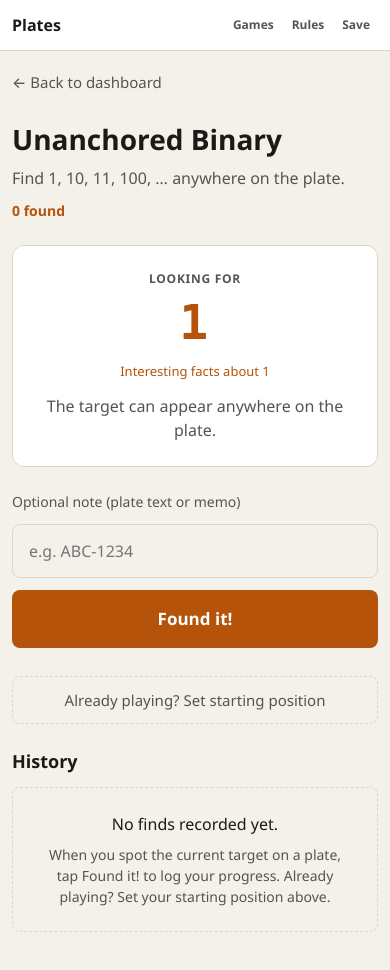
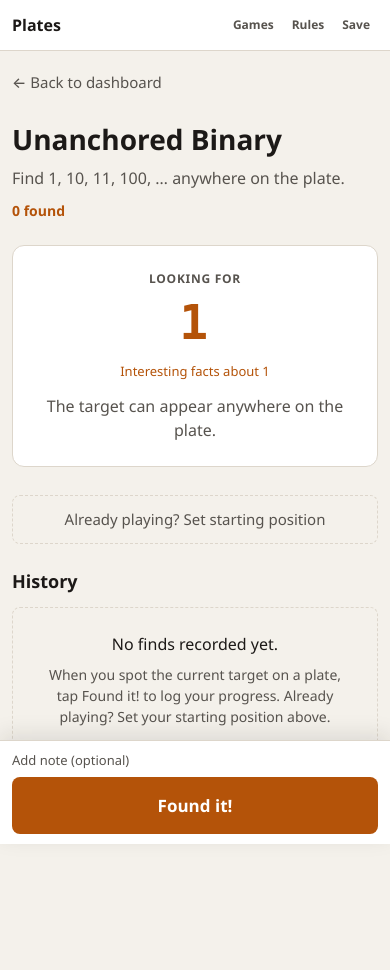
Before and after one commit to TheLocehiliosan/plates, a React (Vite) app: page /variant/binary in a window 390 px wide. Shown: the top 970 px of the page. After the commit the page ends 904 px from the top, so only its background shows below. Built offline with nearby package versions, Linux system fonts and the light colour scheme.

Commit message:
Pin Found it button to bottom of screen on mobile variant pages.
Uses a sticky action bar with a collapsible optional note so the primary action stays reachable without scrolling.

Co-authored-by: Cursor <cursoragent@cursor.com>

```diff
--- a/src/components/FoundItForm.module.css
+++ b/src/components/FoundItForm.module.css
@@ -49,3 +49,44 @@
   opacity: 0.5;
   cursor: not-allowed;
 }
+
+.noteDetails {
+  margin: 0;
+}
+
+.noteSummary {
+  font-size: 0.8125rem;
+  font-weight: 500;
+  color: var(--color-text-muted);
+  cursor: pointer;
+  list-style: none;
+}
+
+.noteSummary::-webkit-details-marker {
+  display: none;
+}
+
+.noteFields {
+  display: flex;
+  flex-direction: column;
+  gap: 0.5rem;
+  margin-top: 0.5rem;
+}
+
+/* Desktop: keep note fields visible even when collapsible mode is enabled */
+@media (min-width: 640px) {
+  .collapsibleNote .noteSummary {
+    display: none;
+  }
+
+  .collapsibleNote .noteDetails {
+    display: flex;
+    flex-direction: column;
+    gap: 0.75rem;
+  }
+
+  .collapsibleNote .noteFields {
+    display: contents;
+    margin-top: 0;
+  }
+}
--- a/src/components/FoundItForm.tsx
+++ b/src/components/FoundItForm.tsx
@@ -4,9 +4,15 @@ import styles from './FoundItForm.module.css';
 interface FoundItFormProps {
   onSubmit: (note?: string) => void;
   disabled?: boolean;
+  /** Collapse the note field behind a toggle on small screens. */
+  collapsibleNote?: boolean;
 }
 
-export function FoundItForm({ onSubmit, disabled }: FoundItFormProps) {
+export function FoundItForm({
+  onSubmit,
+  disabled,
+  collapsibleNote = false,
+}: FoundItFormProps) {
   const [note, setNote] = useState('');
 
   function handleSubmit(event: FormEvent) {
@@ -15,8 +21,8 @@ export function FoundItForm({ onSubmit, disabled }: FoundItFormProps) {
     setNote('');
   }
 
-  return (
-    <form className={styles.form} onSubmit={handleSubmit}>
+  const noteFields = (
+    <>
       <label className={styles.label} htmlFor="plate-note">
         Optional note (plate text or memo)
       </label>
@@ -30,6 +36,22 @@ export function FoundItForm({ onSubmit, disabled }: FoundItFormProps) {
         disabled={disabled}
         maxLength={120}
       />
+    </>
+  );
+
+  return (
+    <form
+      className={`${styles.form} ${collapsibleNote ? styles.collapsibleNote : ''}`}
+      onSubmit={handleSubmit}
+    >
+      {collapsibleNote ? (
+        <details className={styles.noteDetails}>
+          <summary className={styles.noteSummary}>Add note (optional)</summary>
+          <div className={styles.noteFields}>{noteFields}</div>
+        </details>
+      ) : (
+        noteFields
+      )}
       <button className={styles.button} type="submit" disabled={disabled}>
         Found it!
       </button>
--- a/src/pages/VariantDetail.module.css
+++ b/src/pages/VariantDetail.module.css
@@ -138,6 +138,47 @@
   border-color: var(--color-text-muted);
 }
 
+@media (max-width: 639px) {
+  .detailWithStickyActions {
+    /* Room for sticky bar: note toggle + button + optional undo */
+    padding-bottom: 6.5rem;
+  }
+
+  .detailWithStickyActions:has(details[open]) {
+    padding-bottom: 11rem;
+  }
+
+  .actions {
+    position: fixed;
+    z-index: 20;
+    left: 0;
+    right: 0;
+    bottom: 0;
+    gap: 0.5rem;
+    padding: 0.625rem 0.75rem calc(0.625rem + env(safe-area-inset-bottom, 0px));
+    background: var(--color-surface);
+    border-top: 1px solid var(--color-border);
+    box-shadow: 0 -6px 20px rgb(28 25 23 / 10%);
+  }
+
+  .actions > form {
+    gap: 0.375rem;
+  }
+
+  .undoButton {
+    padding: 0.375rem 0.5rem;
+    font-size: 0.8125rem;
+    border: none;
+    text-decoration: underline;
+    text-underline-offset: 0.15em;
+  }
+
+  .undoButton:hover {
+    color: var(--color-accent);
+    border-color: transparent;
+  }
+}
+
 .setPosition {
   margin-top: 0.25rem;
 }
--- a/src/pages/VariantDetail.tsx
+++ b/src/pages/VariantDetail.tsx
@@ -56,7 +56,9 @@ export function VariantDetail() {
   }
 
   return (
-    <div className={styles.detail}>
+    <div
+      className={`${styles.detail} ${!isComplete ? styles.detailWithStickyActions : ''}`}
+    >
       <Link to="/" className={styles.back}>
         ← Back to dashboard
       </Link>
@@ -105,7 +107,7 @@ export function VariantDetail() {
 
       {!isComplete && (
         <section className={styles.actions}>
-          <FoundItForm onSubmit={handleFound} />
+          <FoundItForm onSubmit={handleFound} collapsibleNote />
           {entries.length > 0 && (
             <button
               type="button"
```
